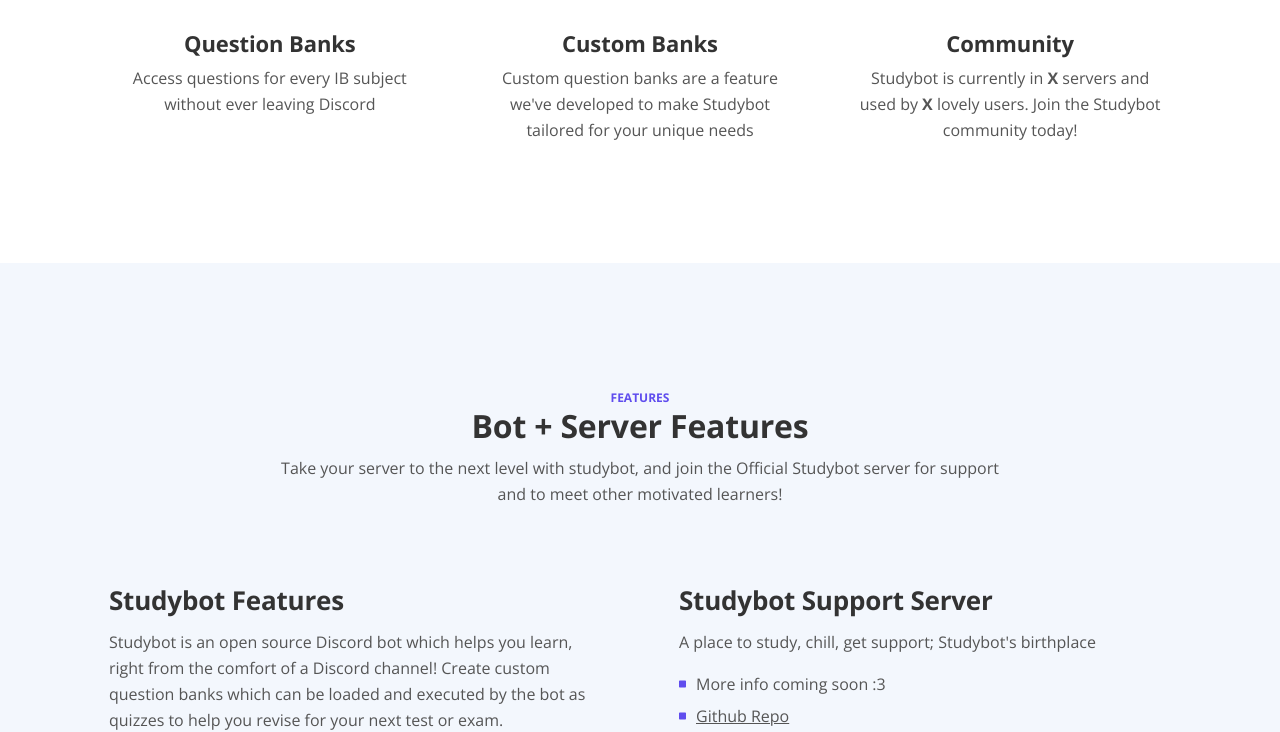
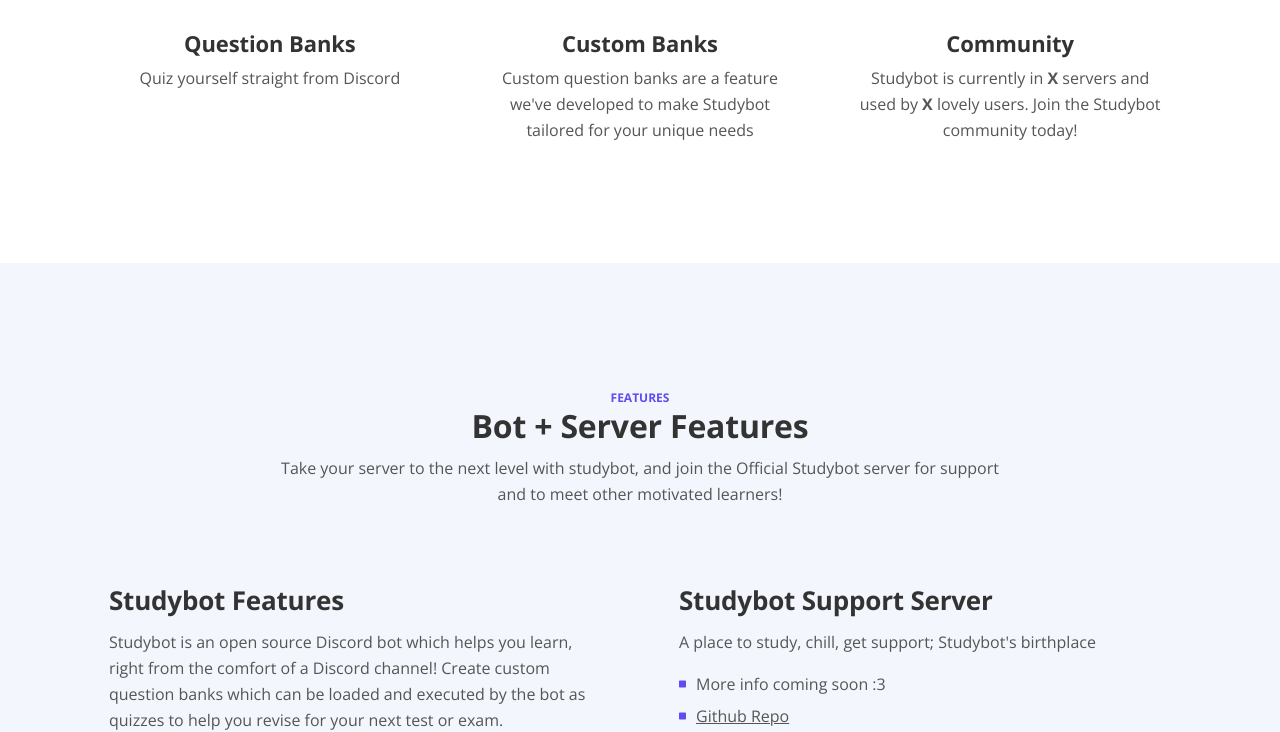
Before and after one commit to doapply/doapply.study, a plain HTML site: page index.html in a window 1280 px wide. Shown: the part 1050-1782 px from the top of the page. Drawn offline with nearby package versions, Linux system fonts and the light colour scheme.

Commit message:
Wording changes

```diff
--- a/index.html
+++ b/index.html
@@ -168,7 +168,7 @@
                         </div>
                         <div class="card-body">
                             <h4 class="card-title">Question Banks</h4>
-                            <p>Access questions for every IB subject without ever leaving Discord</p>
+                            <p>Quiz yourself straight from Discord</p>
                         </div>
                     </div>
                     <!-- end of card -->
```
